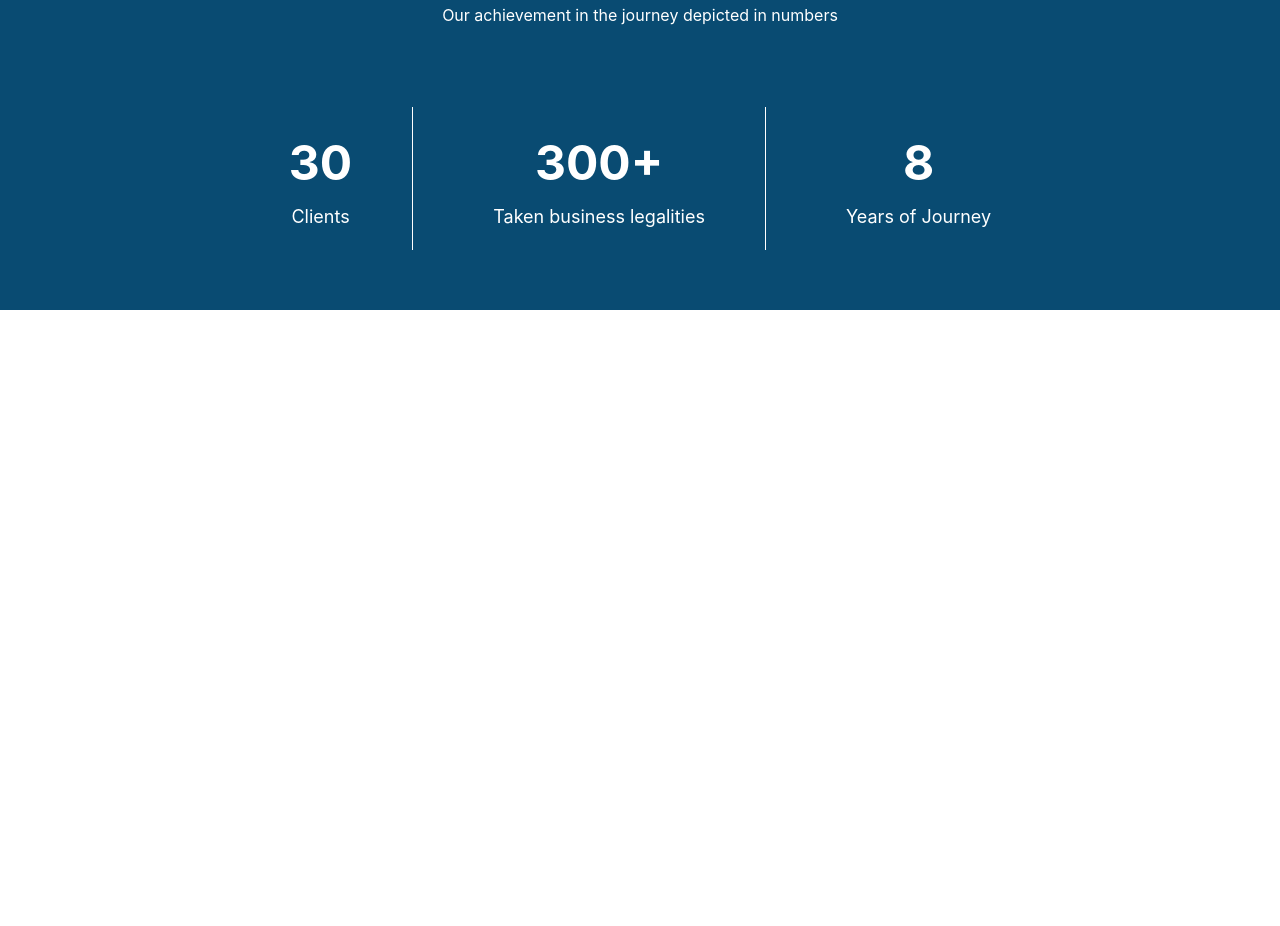
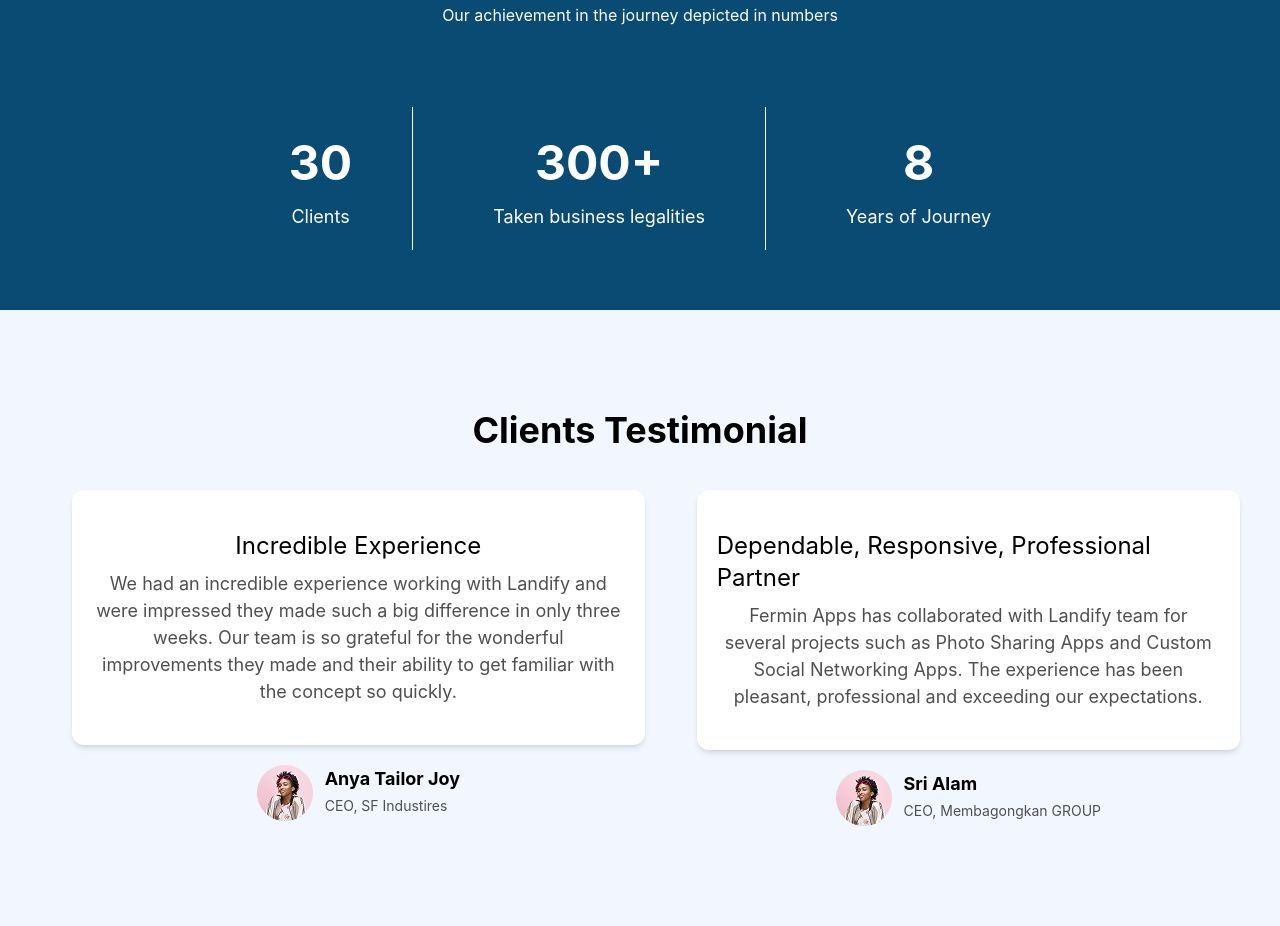
Before and after one commit to Vikingstrong/Class-Work-10, a website: page index.html in a window 1280 px wide. Shown: the part 1692-2618 px from the top of the page. Before the commit the page ends 2002 px from the top, so only its background shows below. Drawn offline with nearby package versions, Linux system fonts and the light colour scheme; files that its build step writes are made by us from their sources.

Commit message:
feat: Add section 4

```diff
--- a/index.html
+++ b/index.html
@@ -98,6 +98,42 @@
             </div>
         </div>
     </section>
+
+    <section class="bg-[#F2F7FF] p-6 lg:px-0 lg:py-25">
+        <div class="max-w-300 m-auto flex flex-col gap-10">
+            <h1 class="text-4xl font-bold text-center">Clients Testimonial</h1>
+
+            <div class="flex items-stretch gap-5">
+                <article class="flex flex-col gap-5 items-center">
+                    <div class="bg-white shadow-md p-5 rounded-xl lg:py-10 flex flex-col gap-2 items-center w-[90%]">
+                        <h3 class="text-[18px] lg:text-2xl">Incredible Experience</h3>
+                        <p class="text-[14px] lg:text-[18px] text-[#4F4F4F] text-center">We had an incredible experience working with Landify and were impressed they made such a big difference in only three weeks. Our team is so grateful for the wonderful improvements they made and their ability to get familiar with the concept so quickly.</p>
+                    </div>
+                    <div class="flex gap-3">
+                        <img src="src/img/section4/img1.png" alt="">
+                        <div class="flex flex-col gap-1">
+                            <h4 class="text-[18px] font-bold">Anya Tailor Joy</h4>
+                            <p class="text-sm text-[#4F4F4F]">CEO, SF Industires</p>
+                        </div>
+                    </div>
+                </article>
+
+                <article class="hidden lg:flex flex-col gap-5 items-center">
+                    <div class="bg-white shadow-md p-5 rounded-xl flex flex-col gap-2 items-center lg:py-10">
+                        <h3 class="text-[18px] lg:text-2xl">Dependable, Responsive, Professional Partner</h3>
+                        <p class="text-[14px] lg:text-[18px] text-[#4F4F4F] text-center">Fermin Apps has collaborated with Landify team for several projects such as Photo Sharing Apps and Custom Social Networking Apps. The experience has been pleasant, professional and exceeding our expectations. </p>
+                    </div>
+                    <div class="flex gap-3">
+                        <img src="src/img/section4/img1.png" alt="">
+                        <div class="flex flex-col gap-1">
+                            <h4 class="text-[18px] font-bold">Sri Alam</h4>
+                            <p class="text-sm text-[#4F4F4F]">CEO, Membagongkan GROUP</p>
+                        </div>
+                    </div>
+                </article>
+            </div>
+        </div>
+    </section>
 </main>
 </body>
 </html>
```
Also changed, not shown: src/img/section4/img1.png (added).
